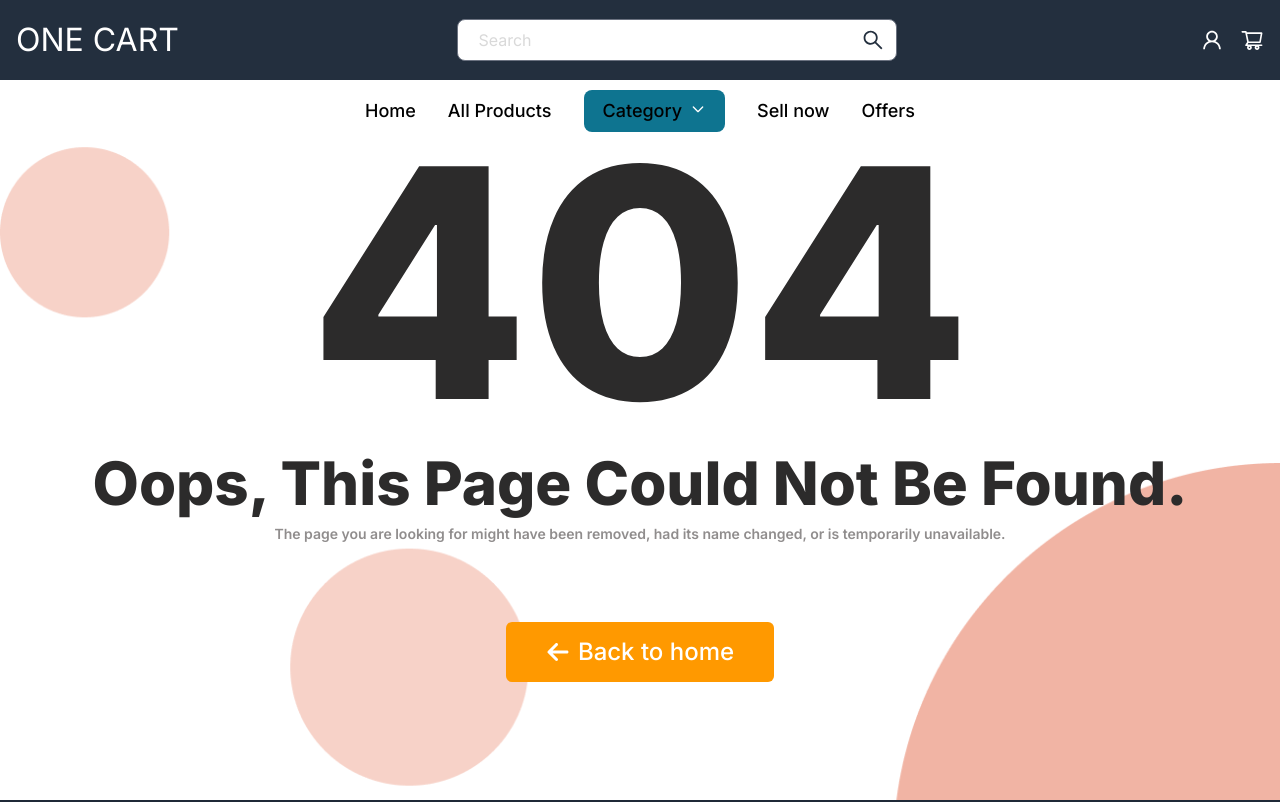
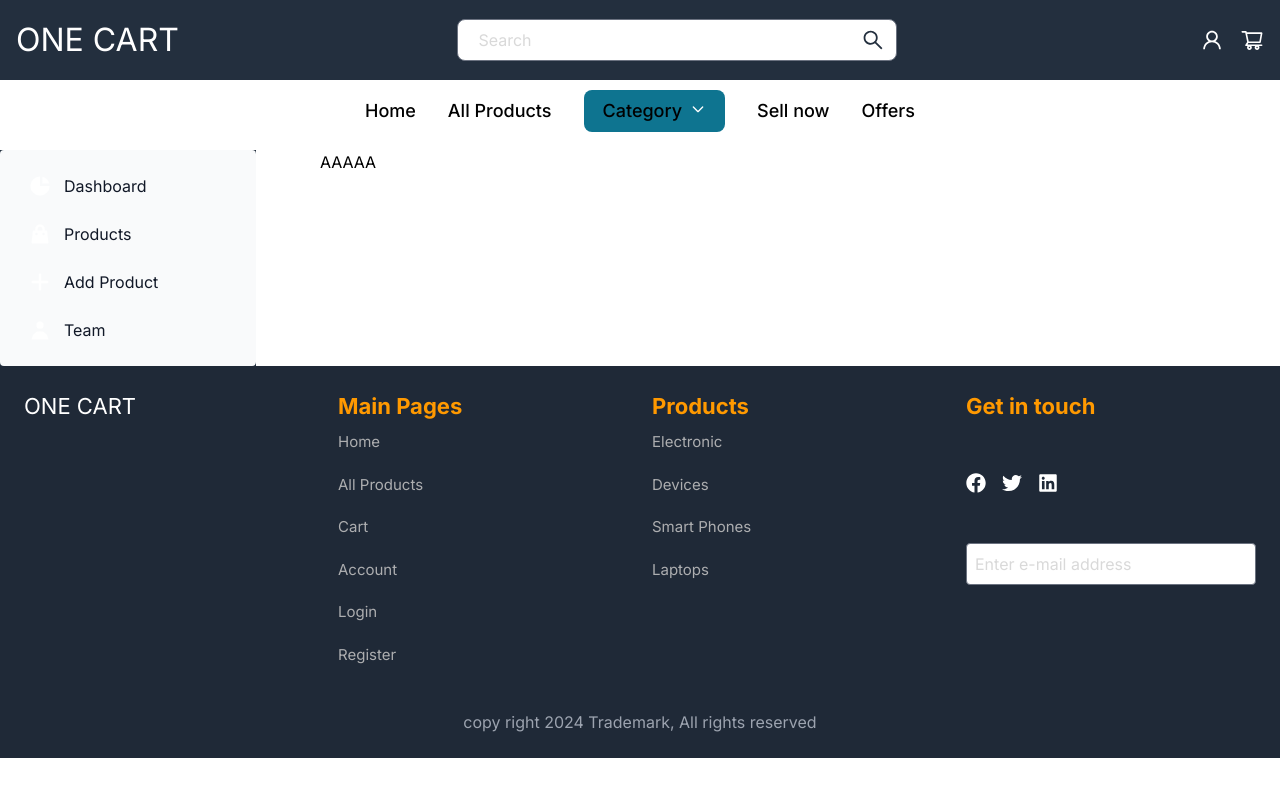
Before and after one commit to MohamedHosnyElKholy/Ecommerce-Multiples-, a Next.js app in the folder all-project/: page /dashBord in a window 1280 px wide. Before the commit this address had no page. Shown: the top 802 px of the page. Built offline with nearby package versions, Linux system fonts and the light colour scheme.

Commit message:
dashBord start

```diff
--- a/all-project/package.json
+++ b/all-project/package.json
@@ -20,11 +20,13 @@
     "react-icons": "^5.3.0",
     "react-redux": "^9.1.2",
     "react-slick": "^0.30.2",
-    "slick-slider": "^1.8.2",
-    "slick-carousel": "^1.8.1"
+    "slick-carousel": "^1.8.1",
+    "slick-slider": "^1.8.2"
   },
   "devDependencies": {
     "@babel/preset-react": "^7.25.7",
+    "@types/node": "22.8.7",
+    "@types/react": "18.3.12",
     "autoprefixer": "^10.4.20",
     "eslint": "^8",
     "eslint-config-next": "14.2.15",
--- /dev/null
+++ b/all-project/src/app/(page)/dashBord/page.tsx
@@ -0,0 +1,64 @@
+'use client';
+import React from "react";
+import { Sidebar } from "flowbite-react";
+import Link from "next/link";  // استيراد مكون Link من Next.js
+import {
+  HiChartPie,  // أيقونة Dashboard
+  HiShoppingBag,  // أيقونة Products
+  HiPlus,  // أيقونة Add Product
+  HiUser,  // أيقونة Team
+} from "react-icons/hi";  // استيراد الأيقونات المطلوبة
+
+export default function Page() {
+  return (
+    <div className="grid grid-cols-12 pt-[150px]">
+      <div className="col-span-3">
+        <Sidebar
+          aria-label="Default sidebar example"
+          className="bg-[#232F3E] text-white h-full"
+        >
+          <Sidebar.Items>
+            <Sidebar.ItemGroup>
+              <Sidebar.Item
+                as={Link}  // استخدام as لتمرير مكون Link
+                href="/dashBord"  // تغيير الرابط إلى الصفحة المناسبة
+                icon={HiChartPie}
+                className="hover:bg-gray-600 hover:text-gray-200 py-2 px-4 rounded-md transition-colors duration-300"
+              >
+                Dashboard
+              </Sidebar.Item>
+              <Sidebar.Item
+                as={Link}
+                href="/products"
+                icon={HiShoppingBag}
+                className="hover:bg-gray-600 hover:text-gray-200 py-2 px-4 rounded-md transition-colors duration-300"
+              >
+                Products
+              </Sidebar.Item>
+              <Sidebar.Item
+                as={Link}
+                href="/add-product"
+                icon={HiPlus}
+                className="hover:bg-gray-600 hover:text-gray-200 py-2 px-4 rounded-md transition-colors duration-300"
+              >
+                Add Product
+              </Sidebar.Item>
+              <Sidebar.Item
+                as={Link}
+                href="/team"
+                icon={HiUser}
+                className="hover:bg-gray-600 hover:text-gray-200 py-2 px-4 rounded-md transition-colors duration-300"
+              >
+                Team
+              </Sidebar.Item>
+            </Sidebar.ItemGroup>
+          </Sidebar.Items>
+        </Sidebar>
+      </div>
+      <div className="col-span-9">
+        {/* هذا هو المكان المخصص للمحتوى الرئيسي */}
+        AAAAA
+      </div>
+    </div>
+  );
+}
--- a/all-project/src/app/_components/BestSaler/page.jsx
+++ b/all-project/src/app/_components/BestSaler/page.jsx
@@ -5,7 +5,7 @@ import { FaStar } from "react-icons/fa6";
 
 import Slider from "react-slick";
 import Image from "next/image";
-import img1 from "@/images/s1.jpg";
+import img1 from "../../../images/s1.jpg";
 import { Button } from "flowbite-react";
 
 export default function Best() {
--- a/all-project/src/app/_components/Header/Header.jsx
+++ b/all-project/src/app/_components/Header/Header.jsx
@@ -1,6 +1,6 @@
 import Image from "next/image";
 import React from "react";
-import heroImg from "@/images/imgForHeroSection.png";
+import heroImg from "../../../images/imgForHeroSection.png";
 export default function Header() {
   return (
     <div className="grid grid-cols-1 md:grid-cols-2 px-10 h-[auto] bg-[#9BFFF84D] pt-[156px] ">
--- a/all-project/src/app/_components/Offers/Offers.jsx
+++ b/all-project/src/app/_components/Offers/Offers.jsx
@@ -1,7 +1,7 @@
 import Image from 'next/image'
 import React from 'react'
-import blueSale from '@/images/blueSale.png'
-import orangeSale from '@/images/orangeSale.png'
+import blueSale from '../../../images/blueSale.png'
+import orangeSale from '../../../images/orangeSale.png'
 export default function Offers() {
   return (
     <div className='container mx-auto px-4 py-8 my-[43px]'>
```
Also changed, not shown: all-project/src/app/not-found.jsx (+19 -7 lines), all-project/tsconfig.json (added, +34 -0 lines), 1 other file (tests, documents, lock files or other folders).
